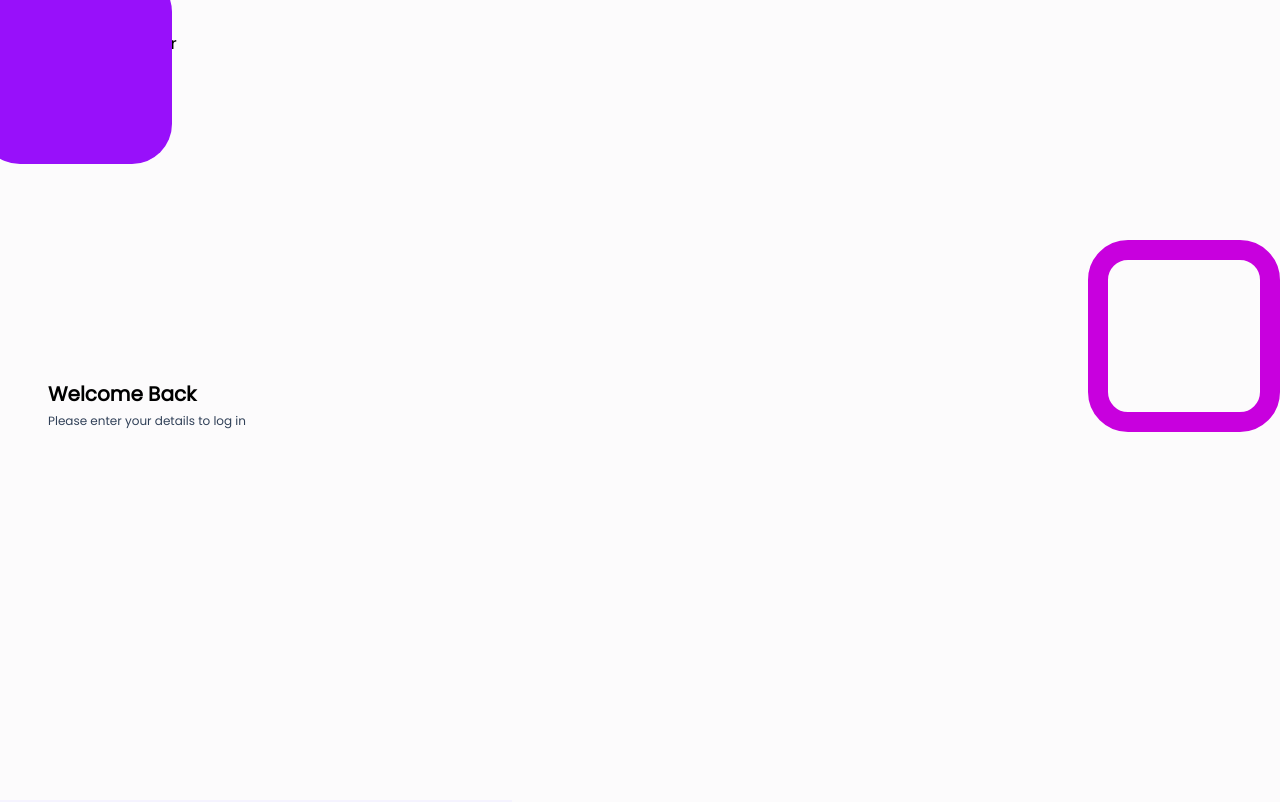
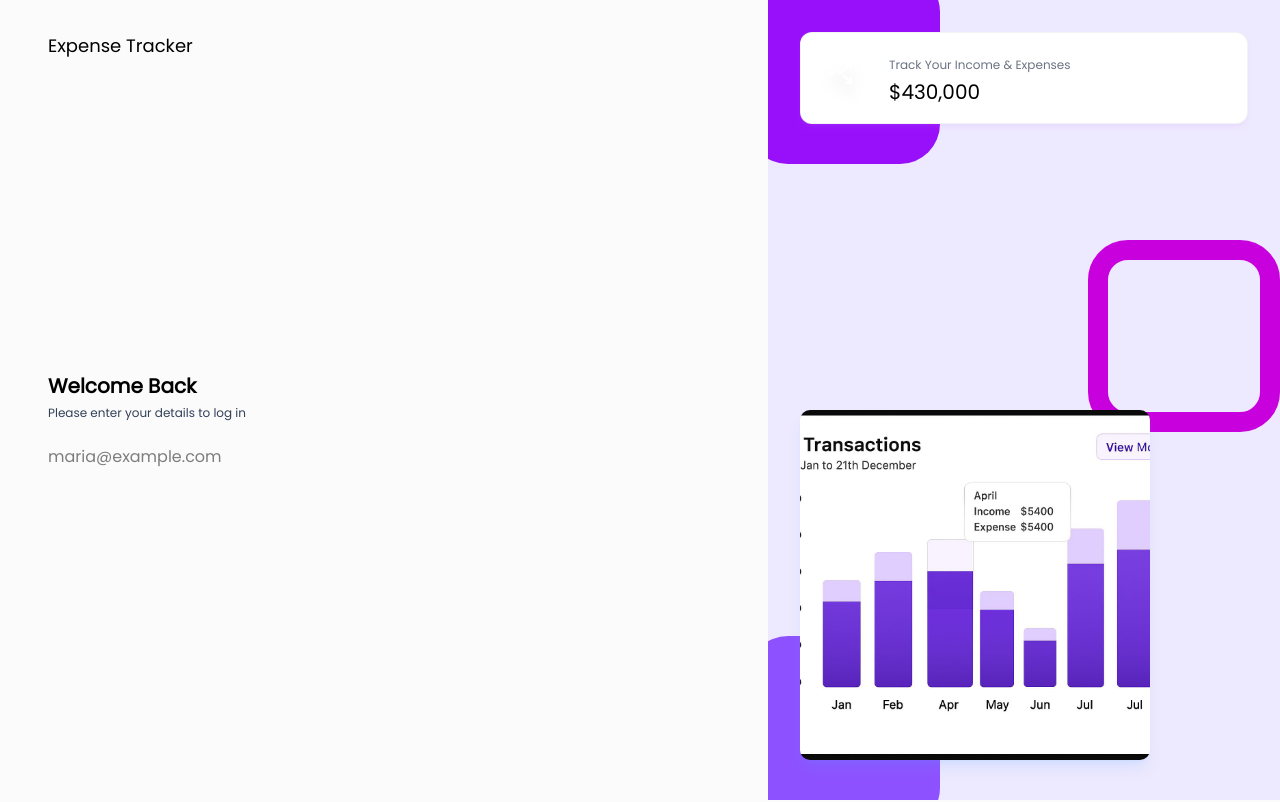
Before and after one commit to Mariettrodrigo/Expense-Tracker, a React (Vite) app in the folder frontend/expense-tracker/: page /login in a window 1280 px wide. Shown: the top 802 px of the page. Built offline with nearby package versions, Linux system fonts and the light colour scheme.

Commit message:
Updated login page and Its components

```diff
--- a/frontend/expense-tracker/src/Components/layouts/AuthLayout.jsx
+++ b/frontend/expense-tracker/src/Components/layouts/AuthLayout.jsx
@@ -1,26 +1,62 @@
 import React from 'react'
 import CARD2 from "../../assets/Images/card2.jpg"
+import { LuTrendingUpDown } from "react-icons/lu";
 
-const AuthLayout = ({children}) => {
-  return <div className='flex'>
-    <div>
-      <div className='w-screen h-screen md:w-[60vw] px-12 pt-8 pb-12'>
-        <h2 className='text-log font-medium text-black'>Expense Tracker</h2>
+const AuthLayout = ({ children }) => {
+  return (
+    <div className="flex">
+
+      {/* Left side */}
+      <div className="w-screen h-screen md:w-[60vw] px-12 pt-8 pb-12">
+        <h2 className="text-lg font-medium text-black">Expense Tracker</h2> {/* corrected text-log */}
         {children}
       </div>
 
+      {/* Right side */}
+      <div className="hidden md:block w-[40vw] h-screen bg-violet-100 bg-auth-bg-img bg-cover bg-no-repeat bg-center overflow-hidden p-8 relative">
 
-    <div className='hidden md:block w-[40vw] h-scrren bg-violet-50 bg-auth-bg-img bg-cover bg-no-repeat bg-center overflow-hidden p-8 relative'/>
-    <div className='w-48 h-48 rounded-[40px] bg-purple-600 absolute -top-7 -left-5'/>
-    <div className='w-48 h-48 rounded-[40px] border-[20px] border-fuchsia-600 absolute top-[30%] -right-0'/>
-    <div className=''/>
+        {/* Purple shapes */}
+        <div className="w-48 h-48 rounded-[40px] bg-purple-600 absolute -top-7 -left-5" />
+        <div className="w-48 h-48 rounded-[40px] border-[20px] border-fuchsia-600 absolute top-[30%] right-0" />
+        <div className="w-48 h-48 rounded-[40px] bg-violet-500 absolute -bottom-7 -left-5" />
 
-    <img
-    src={CARD2}
-    className=''
-    />
-  </div>
-  </div>
+        {/* Stats card */}
+        <div className="grid grid-cols-1 z-20 relative">
+          <StatsInfoCard
+            icon={<LuTrendingUpDown />}
+            label="Track Your Income & Expenses"
+            value="430,000"
+            color="bg-primary"
+          />
+        </div>
+
+        {/* Chart image */}
+        <img
+          src={CARD2}
+          className=' max-w-[350px] absolute bottom-10 shadow-lg shadow-blue-400/15 rounded-[10px]'/> {/*h-[50%]*/}
+      </div>
+
+    </div>
+  )
 }
 
-export default AuthLayout
+export default AuthLayout;
+
+const StatsInfoCard = ({ icon, label, value, color }) => {
+  return (
+    <div className="flex gap-6 bg-white p-4 rounded-xl shadow-md shadow-purple-400/10 border border-gray-200/50 z-10">
+
+      <div
+        className='w-12 h-12 flex items-center justify-center text-[26px] text-white ${color} rounded-full drop-shadow-xl' // corrected backticks
+      >
+        {icon}
+      </div>
+
+      <div className="mt-2 text-left"> {/* fixed text alignment */}
+        <h6 className="text-xs text-gray-500 mb-1">{label}</h6>
+        <span className="text-[20px]">${value}</span>
+      </div>
+
+    </div>
+  )
+}
--- a/frontend/expense-tracker/src/Pages/Auth/Login.jsx
+++ b/frontend/expense-tracker/src/Pages/Auth/Login.jsx
@@ -1,7 +1,17 @@
-import React from 'react'
+import React, { useState } from 'react'
 import AuthLayout from '../../Components/layouts/AuthLayout'
+import {useNavigate} from 'react-router-dom';
 
 const Login = () => {
+  const [email, setEmail] = useState("");
+  const [password,setPasword] = useState("");
+  const [error,setError] = useState(null);
+
+  const navigate = useNavigate();
+
+// handle login form submit
+const handleLogin = async(e) => {}
+
   return (
     <AuthLayout>
       <div className='lg:w-[70%] h-3/4 md:h-full flex flex-col justify-center'>
@@ -9,6 +19,17 @@
         <p className='text-xs text-slate-700 mt-[5px] mb-6'>
           Please enter your details to log in
           </p>
+
+          <form onSubmit={handleLogin}>
+            <input
+            value={email}
+            onChange={({target}) => setEmail(target.value)}
+            label="Email Address"
+            placeholder='maria@example.com'
+            type='text'
+            />
+
+            </form>
     </div>
     </AuthLayout>
   )
```
Also changed, not shown: frontend/expense-tracker/src/Components/inputs/input.jsx (added).
